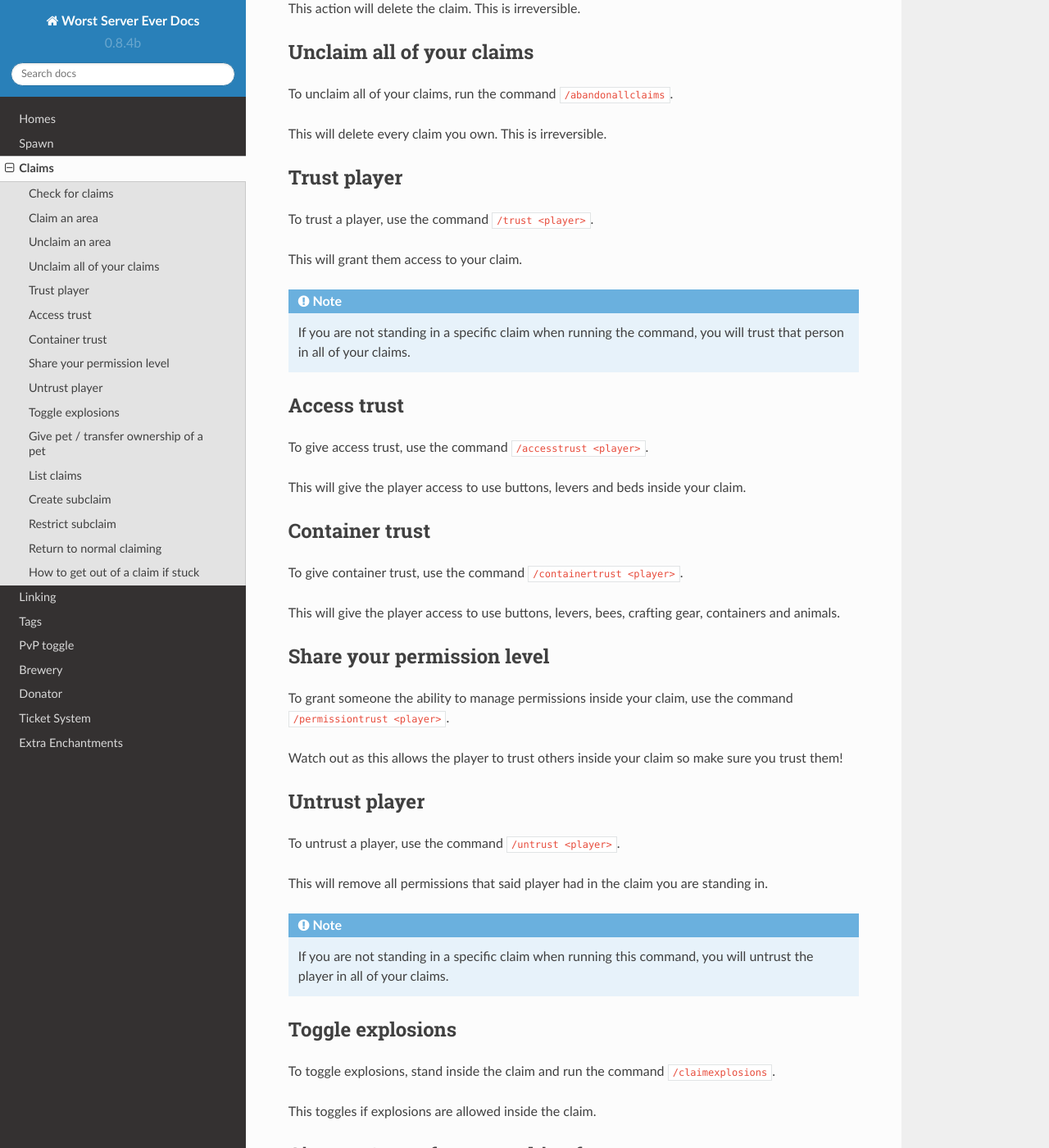
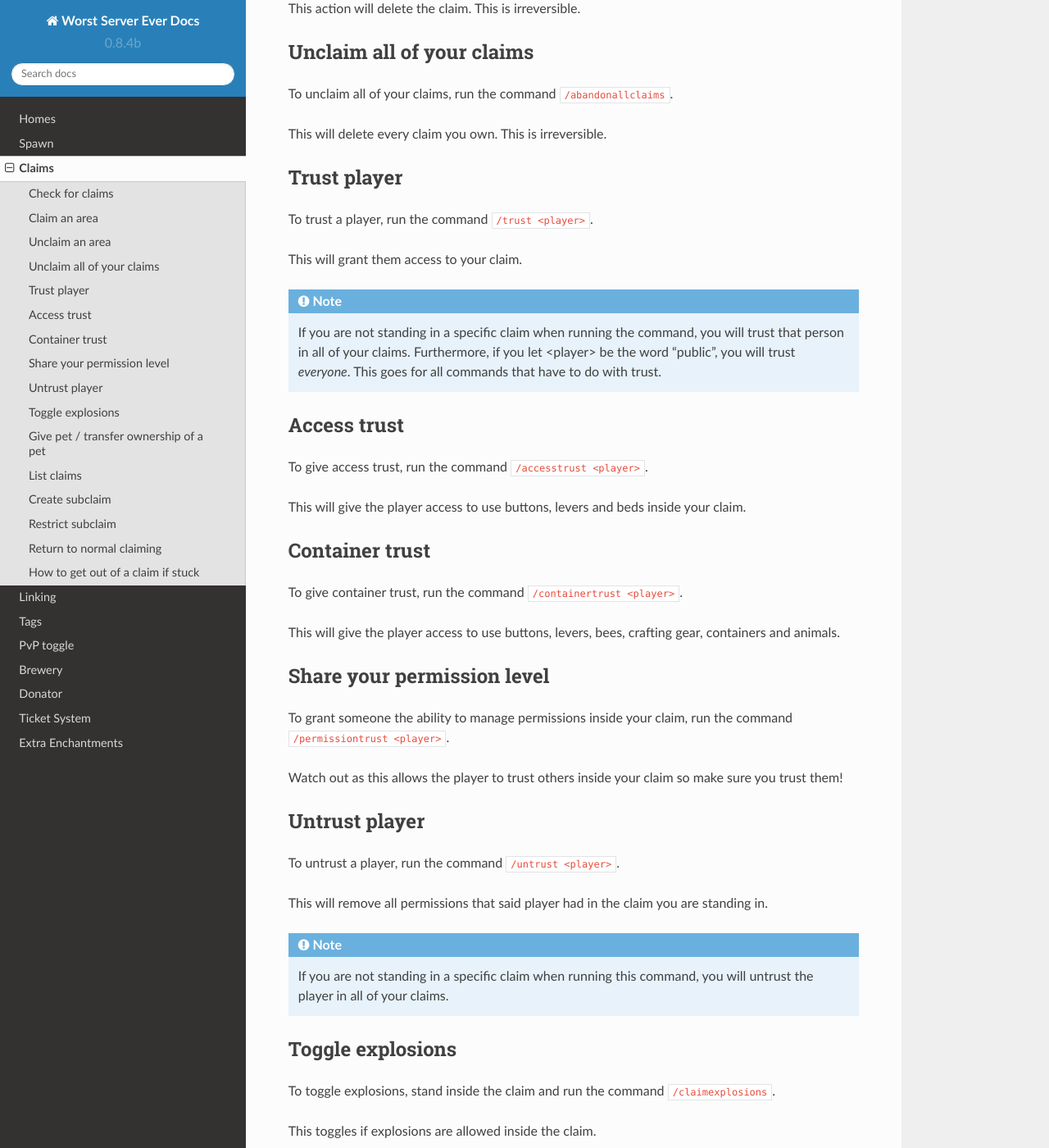
Before and after one commit to footdabmommy/wse, a Sphinx documentation site: the page built from docs/source/claims.rst, in a window 1280 px wide and 1400 px high, scrolled down 696 px. Shown: the whole window at 82% size. Built offline with Sphinx 7.4.7 and the Read the Docs theme 2.0.0, drawn with Linux system fonts in a browser that asks for light colours; some of the changed text lies outside the part shown.

Commit message:
Small change
Added that if you do /trust public, you will trust everyone

```diff
--- a/docs/source/claims.rst
+++ b/docs/source/claims.rst
@@ -28,37 +28,38 @@ Unclaim all of your claims
 | To unclaim all of your claims, run the command ``/abandonallclaims``.
 This will delete every claim you own. This is irreversible.
 
+
 Trust player
 --------
 
-| To trust a player, use the command ``/trust <player>``.
+| To trust a player, run the command ``/trust <player>``.
 This will grant them access to your claim.
 
-.. note:: If you are not standing in a specific claim when running the command, you will trust that person in all of your claims.
+.. note:: If you are not standing in a specific claim when running the command, you will trust that person in all of your claims. Furthermore, if you let <player> be the word "public", you will trust *everyone*. This goes for all commands that have to do with trust.
 
 Access trust
 --------
 
-| To give access trust, use the command ``/accesstrust <player>``.
+| To give access trust, run the command ``/accesstrust <player>``.
 This will give the player access to use buttons, levers and beds inside your claim.
 
 Container trust
 --------
 
-| To give container trust, use the command ``/containertrust <player>``.
+| To give container trust, run the command ``/containertrust <player>``.
 This will give the player access to use buttons, levers, bees, crafting gear, containers and animals.
 
 Share your permission level
 --------
 
-| To grant someone the ability to manage permissions inside your claim, use the command ``/permissiontrust <player>``.
+| To grant someone the ability to manage permissions inside your claim, run the command ``/permissiontrust <player>``.
 Watch out as this allows the player to trust others inside your claim so make sure you trust them!
 
 
 Untrust player
 --------
 
-| To untrust a player, use the command ``/untrust <player>``.
+| To untrust a player, run the command ``/untrust <player>``.
 This will remove all permissions that said player had in the claim you are standing in.
 
 .. note:: If you are not standing in a specific claim when running this command, you will untrust the player in all of your claims.
@@ -72,7 +73,7 @@ This toggles if explosions are allowed inside the claim.
 Give pet / transfer ownership of a pet
 --------
 
-| To give a pet, use the command ``/givepet <player>``.
+| To give a pet, run the command ``/givepet <player>``.
 This commands transfers the ownership of a tamed animal to another player and is irreversible.
 
 List claims
@@ -84,14 +85,14 @@ This lists several things, including: The amount of claim blocks you have used,
 Create subclaim
 --------
 
-| To make a subclaim, use the command ``/subdivideclaims``.
+| To make a subclaim, run the command ``/subdivideclaims``.
 Once you have done this you can use your wooden shovel to create subclaims.
 A subclaim is a claim within a claim that you can grant different permissions for.
 
 Restrict subclaim
 --------
 
-| To restrict a subclaim, use the command ``/restrictsubclaim``
+| To restrict a subclaim, run the command ``/restrictsubclaim``
 This will make it so the subclaim no longer uses the same permissions as the claim it is in.
 
 .. note:: What this means is that the permissions for the subclaim are separated from the permissions of the main claim, so you can set permissions for that subclaim without affecting the permissions of the main claim.
@@ -99,7 +100,7 @@ This will make it so the subclaim no longer uses the same permissions as the cla
 Return to normal claiming
 --------
 
-| To return to normal claiming mode, use the command ``/basicclaims``.
+| To return to normal claiming mode, run the command ``/basicclaims``.
 This will change your shovel back to creating normal claims.
 
 How to get out of a claim if stuck
```
